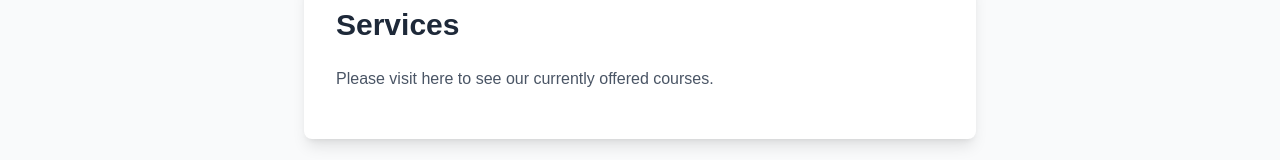
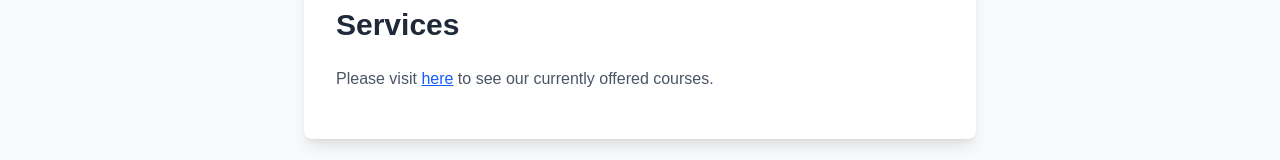
Before and after one commit to DeltaRune5609/nexyouth, a Next.js app: page /services in a window 1280 px wide. Shown: the part 407-567 px from the top of the page. Built offline with nearby package versions, Linux system fonts and the light colour scheme.

Commit message:
Version 0.9.2 - Updated logo minor fixes

```diff
--- a/app/page.tsx
+++ b/app/page.tsx
@@ -29,21 +29,27 @@ const App = () => {
       icon: "📚",
       title: "Courses",
       description: "Our 12+ free course offerings provide valuable skills to youth that will give them the necessary knowledge to be the next generation of global citizens.",
-      image: "https://images.pexels.com/photos/5905714/pexels-photo-5905714.jpeg"
+      image: "https://images.pexels.com/photos/5905714/pexels-photo-5905714.jpeg",
+      //Temporary redirect https://nexyouth.org/services/courses
+      link: "https://nexyouth.org/services"
     },
     {
       id: 2,
       icon: "🛠️",
       title: "Seminars",
       description: "NexYouth hosts a variety of seminars with guest speakers to spark inspiration and give knowledge to youth.",
-      image: "https://encrypted-tbn0.gstatic.com/images?q=tbn:ANd9GcT2YyyOyHUB-hY_7V-teEO3vLr_VmymGYfIPQ&s"
+      image: "https://encrypted-tbn0.gstatic.com/images?q=tbn:ANd9GcT2YyyOyHUB-hY_7V-teEO3vLr_VmymGYfIPQ&s",
+      //Temporary redirect https://nexyouth.org/services/seminars
+      link: "https://nexyouth.org/services"
     },
     {
       id: 3,
       icon: "🏆",
       title: "Contests",
       description: "NexYouth hosts a variety of completely free-to-participate contests to become global citizens.",
-      image: "https://freesvg.org/img/prize.png"
+      image: "https://freesvg.org/img/prize.png",
+      //Temporary redirect https://nexyouth.org/services/contests
+      link: "https://nexyouth.org/services"
     }
   ];
 
@@ -220,6 +226,7 @@ const App = () => {
             {services.map((service) => (
               <div key={service.id} className="text-center group cursor-pointer">
                 <div className="bg-teal-400 rounded-lg overflow-hidden mb-4 lg:mb-6 transform group-hover:scale-105 transition-transform duration-300 shadow-lg hover:shadow-xl">
+                  <a href={service.link} target="_blank" rel="noopener noreferrer">
                   {service.image && (
                     <img
                       src={service.image}
@@ -227,6 +234,7 @@ const App = () => {
                       className="w-full h-40 sm:h-48 lg:h-56 object-cover"
                     />
                   )}
+                  </a>
                 </div>
                 <h3 className="text-2xl sm:text-3xl lg:text-4xl font-bold text-black mb-3 lg:mb-4">{service.title}</h3>
                 <p className="text-gray-600 text-sm sm:text-base lg:text-lg max-w-sm mx-auto leading-relaxed">{service.description}</p>
--- a/app/services/page.tsx
+++ b/app/services/page.tsx
@@ -96,7 +96,7 @@ const ContactPage = () => {
         <main className="flex flex-col items-center justify-center min-h-screen bg-gray-50 p-4">
             <div className="max-w-2xl w-full bg-white p-8 rounded-lg shadow-lg">
               <h1 className="text-3xl font-bold text-gray-800 mb-6">Services</h1>
-              <p className="text-gray-600 mb-4">Please visit <a href="https://sites.google.com/view/nexyouthtest/courses">here</a> to see our currently offered courses.</p>
+              <p className="text-gray-600 mb-4">Please visit <a href="https://sites.google.com/view/nexyouthtest/courses" className="text-blue-600 underline">here</a> to see our currently offered courses.</p>
             </div>
         </main>
         </div>
```
Also changed, not shown: public/nexyouth.webp.
